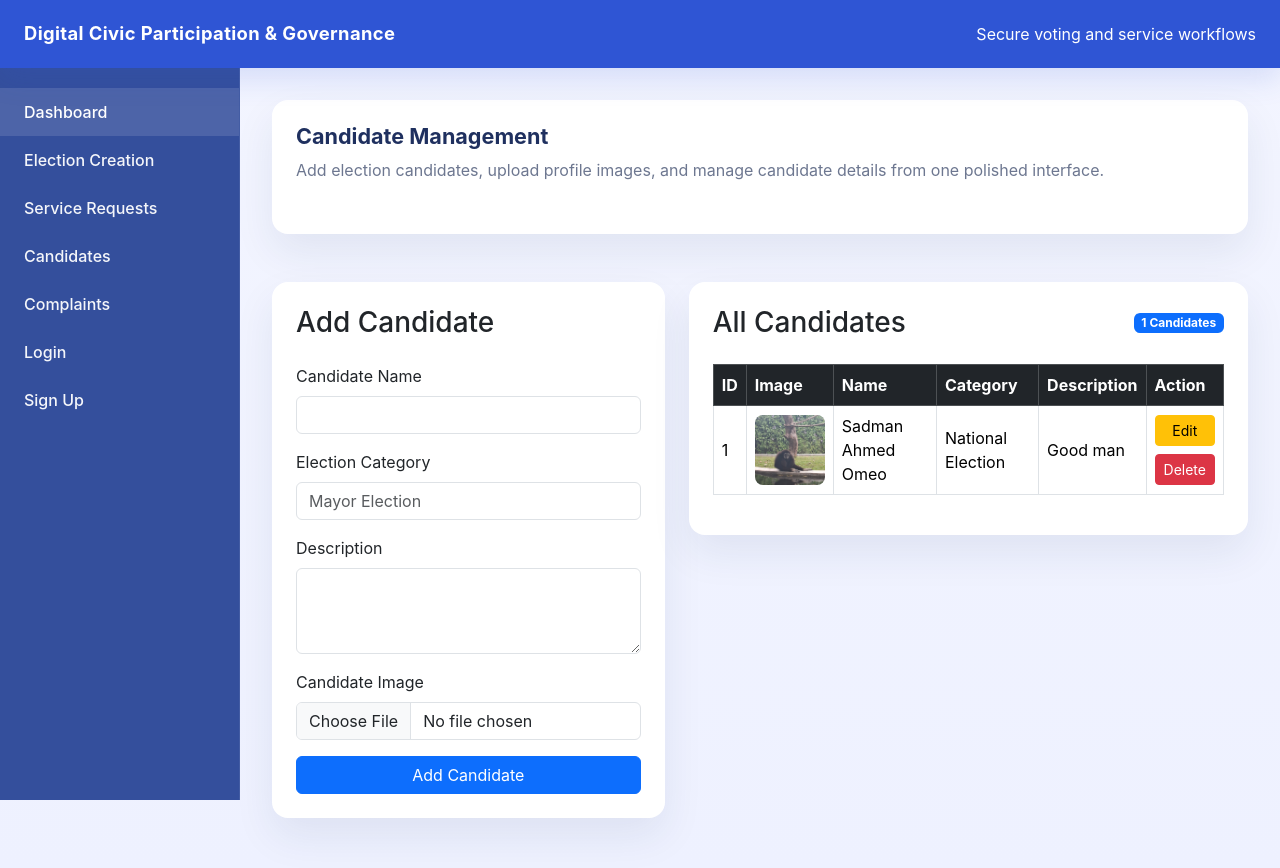
After one commit to sadman-omeo/Digital-Civic-Participation-Governance-Platform, a Flask app: page /candidates in a window 1280 px wide. The commit adds this page. Run offline with Flask 3, Linux system fonts and the light colour scheme.

Commit message:
Candidate and Complaint creation
collected from Jesia branch

```diff
--- a/app.py
+++ b/app.py
@@ -15,8 +15,10 @@ app = Flask(__name__)
 app.config["SQLALCHEMY_DATABASE_URI"] = "sqlite:///voting_system.db"
 app.config["SQLALCHEMY_TRACK_MODIFICATIONS"] = False
 app.secret_key = "digital_civic_secret"
+app.config["UPLOAD_FOLDER"] = "static/uploads"
 
 db.init_app(app)
+os.makedirs(app.config["UPLOAD_FOLDER"], exist_ok=True)
 #db = SQLAlchemy(app)
 
 
@@ -49,6 +51,16 @@ app.register_blueprint(admin_bp)
 from routes.token import token_bp
 app.register_blueprint(token_bp)
 
+#candidate management routes
+from routes.candidate_routes import c_bp
+app.register_blueprint(c_bp)
+
+#complaint management routes
+from routes.complaint_routes import complaint_bp
+app.register_blueprint(complaint_bp)
+
+
+
 
 # Create Database Tables
 with app.app_context():
--- a/routes/candidate_routes.py
+++ b/routes/candidate_routes.py
@@ -0,0 +1,128 @@
+import os
+from werkzeug.utils import secure_filename
+from flask import Blueprint, render_template, request, redirect, jsonify, current_app, flash, url_for
+from database_init import db
+from models.candidate import Candidate
+
+c_bp = Blueprint("c_bp", __name__, url_prefix="/candidates")
+
+
+@c_bp.route("")
+def candidates_page():
+    candidates = Candidate.query.all()
+    return render_template("candidates.html", candidates=candidates)
+
+
+@c_bp.route("/add", methods=["POST"])
+def add_candidate():
+    name = request.form.get("name")
+    category = request.form.get("category")
+    description = request.form.get("description")
+    image_file = request.files.get("image")
+
+    if not name or not category:
+        return "name and category are required", 400
+
+    filename = None
+    if image_file and image_file.filename:
+        filename = secure_filename(image_file.filename)
+        image_path = os.path.join(current_app.config["UPLOAD_FOLDER"], filename)
+        image_file.save(image_path)
+
+    new_candidate = Candidate(
+        name=name,
+        category=category,
+        description=description,
+        image=filename
+    )
+
+    db.session.add(new_candidate)
+    db.session.commit()
+    flash("Candidate added successfully.", "success")
+    return redirect(url_for("c_bp.candidates_page"))
+
+
+@c_bp.route("/get_all", methods=["GET"])
+def get_candidates():
+    candidates = Candidate.query.all()
+
+    return jsonify([
+        {
+            "id": c.id,
+            "name": c.name,
+            "category": c.category,
+            "description": c.description,
+            "image": c.image
+        }
+        for c in candidates
+    ])
+
+
+@c_bp.route("/get/<int:candidate_id>", methods=["GET"])
+def get_candidate(candidate_id):
+    candidate = Candidate.query.get(candidate_id)
+
+    if not candidate:
+        return jsonify({"message": "Candidate Not Found"}), 404
+
+    return jsonify({
+        "id": candidate.id,
+        "name": candidate.name,
+        "category": candidate.category,
+        "description": candidate.description,
+        "image": candidate.image
+    })
+
+
+@c_bp.route("/edit/<int:candidate_id>", methods=["GET"])
+def edit_candidate_page(candidate_id):
+    candidate = Candidate.query.get(candidate_id)
+
+    if not candidate:
+        return "Candidate Not Found", 404
+
+    return render_template("edit_candidate.html", candidate=candidate)
+
+
+@c_bp.route("/update/<int:candidate_id>", methods=["POST", "PUT"])
+def update_candidate(candidate_id):
+    candidate = Candidate.query.get(candidate_id)
+
+    if not candidate:
+        return "Candidate Not Found", 404
+
+    name = request.form.get("name")
+    category = request.form.get("category")
+    description = request.form.get("description")
+    image_file = request.files.get("image")
+
+    if name is not None and name.strip():
+        candidate.name = name
+    if category is not None and category.strip():
+        candidate.category = category
+    if description is not None:
+        candidate.description = description
+
+    if image_file and image_file.filename:
+        filename = secure_filename(image_file.filename)
+        image_path = os.path.join(current_app.config["UPLOAD_FOLDER"], filename)
+        image_file.save(image_path)
+        candidate.image = filename
+
+    db.session.commit()
+    flash("Candidate updated successfully.", "success")
+    return redirect(url_for("c_bp.candidates_page"))
+
+
+@c_bp.route("/delete/<int:candidate_id>", methods=["POST", "DELETE"])
+def delete_candidate(candidate_id):
+    candidate = Candidate.query.get(candidate_id)
+
+    if not candidate:
+        return jsonify({"message": "Candidate Not Found"}), 404
+
+    db.session.delete(candidate)
+    db.session.commit()
+
+    flash("Candidate deleted successfully.", "success")
+    return redirect(url_for("c_bp.candidates_page"))
--- a/routes/token.py
+++ b/routes/token.py
@@ -30,6 +30,9 @@ def generate_token():
         expires_at_aware = existing_token.expires_at.replace(tzinfo=timezone.utc)
         if expires_at_aware > datetime.now(timezone.utc):
             active_token = existing_token
+        else:
+            db.session.delete(existing_token)
+            db.session.commit()
 
 
     if request.method == "POST":
--- a/templates/base.html
+++ b/templates/base.html
@@ -135,6 +135,8 @@
         <a class="active" href="{{ url_for('home') }}">Dashboard</a>
         <a href="{{ url_for('e_bp.election_creation_page') }}">Election Creation</a>
         <a href="{{ url_for('s_bp.service_requests_page') }}">Service Requests</a>
+        <a href="{{ url_for('c_bp.candidates_page') }}">Candidates</a>
+        <a href="{{ url_for('complaint_bp.complaints_page') }}">Complaints</a>
         <a href="{{ url_for('auth.login') }}">Login</a>
         <a href="{{ url_for('auth.signup') }}">Sign Up</a>
     </div>
--- /dev/null
+++ b/templates/candidates.html
@@ -0,0 +1,103 @@
+{% extends "base.html" %}
+
+{% block content %}
+<div class="row g-4">
+    <div class="col-12">
+        <div class="card card-smooth p-4 mb-4">
+            <div class="d-flex flex-column flex-md-row justify-content-between align-items-start gap-3">
+                <div>
+                    <h1 class="section-title mb-2">Candidate Management</h1>
+                    <p class="page-intro">Add election candidates, upload profile images, and manage candidate details from one polished interface.</p>
+                </div>
+            </div>
+        </div>
+    </div>
+
+    <div class="col-lg-5">
+        <div class="card card-smooth">
+            <div class="card-body p-4">
+                <h3 class="mb-4">Add Candidate</h3>
+
+                <form action="{{ url_for('c_bp.add_candidate') }}" method="POST" enctype="multipart/form-data">
+                    <div class="mb-3">
+                        <label class="form-label">Candidate Name</label>
+                        <input type="text" name="name" class="form-control" required>
+                    </div>
+
+                    <div class="mb-3">
+                        <label class="form-label">Election Category</label>
+                        <input type="text" name="category" class="form-control" placeholder="Mayor Election" required>
+                    </div>
+
+                    <div class="mb-3">
+                        <label class="form-label">Description</label>
+                        <textarea name="description" class="form-control" rows="3"></textarea>
+                    </div>
+
+                    <div class="mb-3">
+                        <label class="form-label">Candidate Image</label>
+                        <input type="file" name="image" class="form-control">
+                    </div>
+
+                    <button type="submit" class="btn btn-primary w-100">Add Candidate</button>
+                </form>
+            </div>
+        </div>
+    </div>
+
+    <div class="col-lg-7">
+        <div class="card card-smooth">
+            <div class="card-body p-4">
+                <div class="d-flex justify-content-between align-items-center mb-4">
+                    <h3 class="mb-0">All Candidates</h3>
+                    <span class="badge bg-primary">{{ candidates|length }} Candidates</span>
+                </div>
+
+                {% if candidates %}
+                    <div class="table-responsive">
+                        <table class="table table-bordered table-hover align-middle">
+                            <thead class="table-dark">
+                                <tr>
+                                    <th>ID</th>
+                                    <th>Image</th>
+                                    <th>Name</th>
+                                    <th>Category</th>
+                                    <th>Description</th>
+                                    <th>Action</th>
+                                </tr>
+                            </thead>
+                            <tbody>
+                                {% for c in candidates %}
+                                    <tr>
+                                        <td>{{ c.id }}</td>
+                                        <td>
+                                            {% if c.image %}
+                                                <img src="{{ url_for('static', filename='uploads/' + c.image) }}" width="70" height="70" style="object-fit: cover; border-radius: 8px;">
+                                            {% else %}
+                                                <span class="text-muted">No Image</span>
+                                            {% endif %}
+                                        </td>
+                                        <td>{{ c.name }}</td>
+                                        <td>{{ c.category }}</td>
+                                        <td>{{ c.description }}</td>
+                                        <td>
+                                            <div class="d-grid gap-2">
+                                                <a href="{{ url_for('c_bp.edit_candidate_page', candidate_id=c.id) }}" class="btn btn-warning btn-sm">Edit</a>
+                                                <form action="{{ url_for('c_bp.delete_candidate', candidate_id=c.id) }}" method="POST" onsubmit="return confirm('Are you sure you want to delete this candidate?');">
+                                                    <button type="submit" class="btn btn-danger btn-sm">Delete</button>
+                                                </form>
+                                            </div>
+                                        </td>
+                                    </tr>
+                                {% endfor %}
+                            </tbody>
+                        </table>
+                    </div>
+                {% else %}
+                    <div class="alert alert-secondary mb-0">No candidates added yet.</div>
+                {% endif %}
+            </div>
+        </div>
+    </div>
+</div>
+{% endblock %}
```
Also changed, not shown: models/candidate.py (+11 -0 lines), models/complaint.py (added, +13 -0 lines), routes/complaint_routes.py (added, +124 -0 lines), templates/complaints.html (added, +118 -0 lines), templates/edit_candidate.html (added, +48 -0 lines), templates/edit_complaint.html (added, +59 -0 lines), instance/voting_system.db, static/uploads/d18c8dc3-ebb5-43d0-b532-6fc54a2dd2e7.jpg (added).
